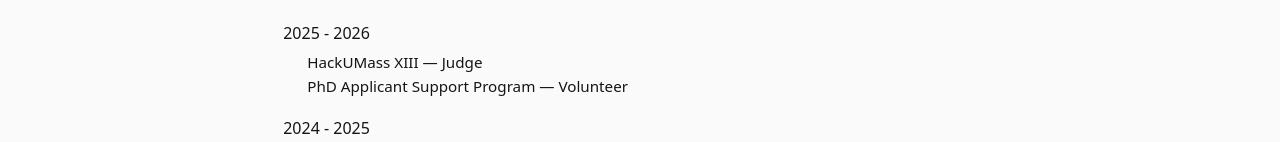
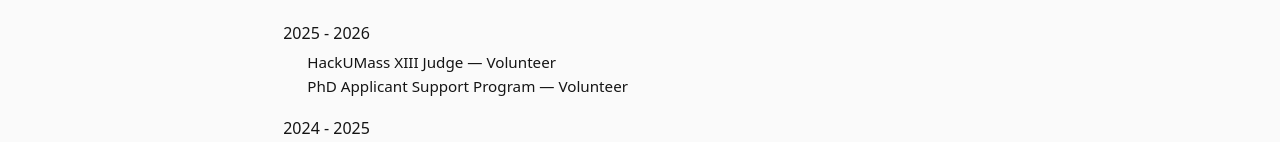
Before and after one commit to apoh3/apoh3.github.io, a React (Vite) app: page /service in a window 1280 px wide. Shown: the part 575-717 px from the top of the page. Built offline with nearby package versions, Linux system fonts and the light colour scheme; some icons are missing.

Commit message:
updated service

```diff
--- a/src/pages/Service.jsx
+++ b/src/pages/Service.jsx
@@ -52,8 +52,8 @@
 
     // --- University Service ---
     {
-      title: "HackUMass XIII",
-      role: "Judge",
+      title: "HackUMass XIII Judge",
+      role: "Volunteer",
       year: "2025 - 2026",
       type: "university"
     },
```
